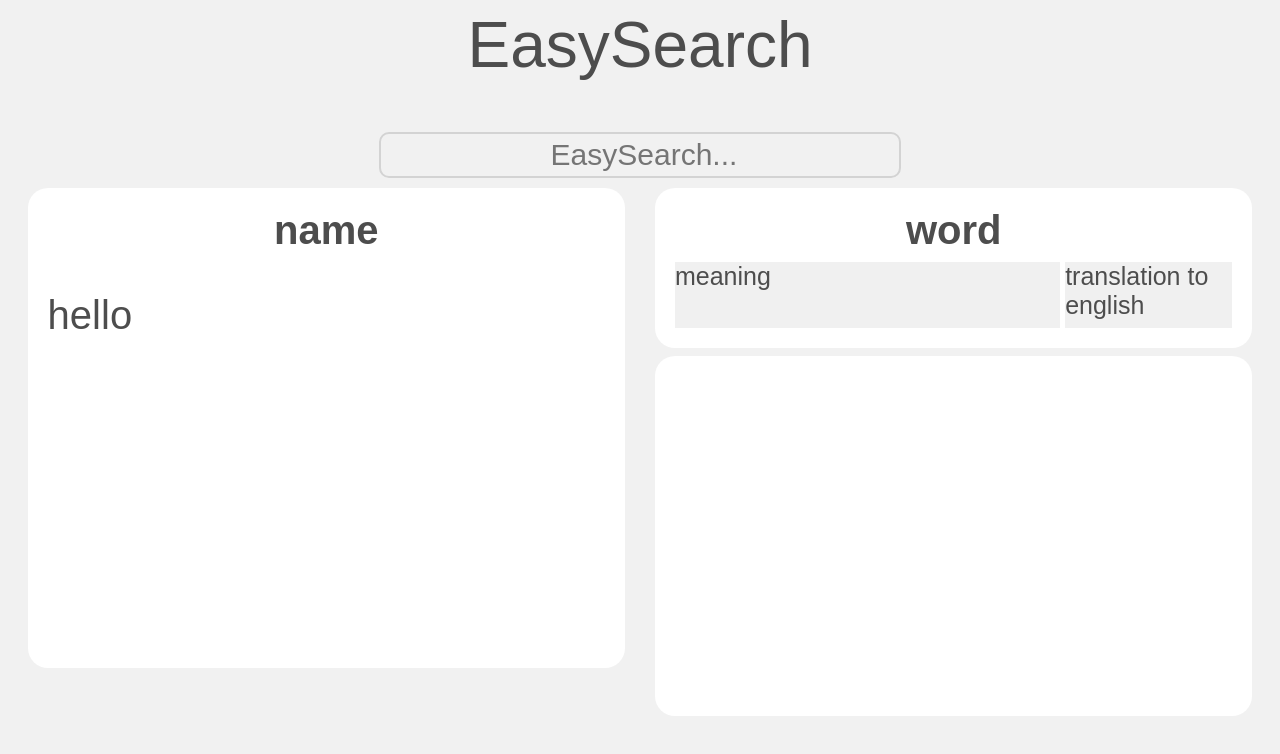
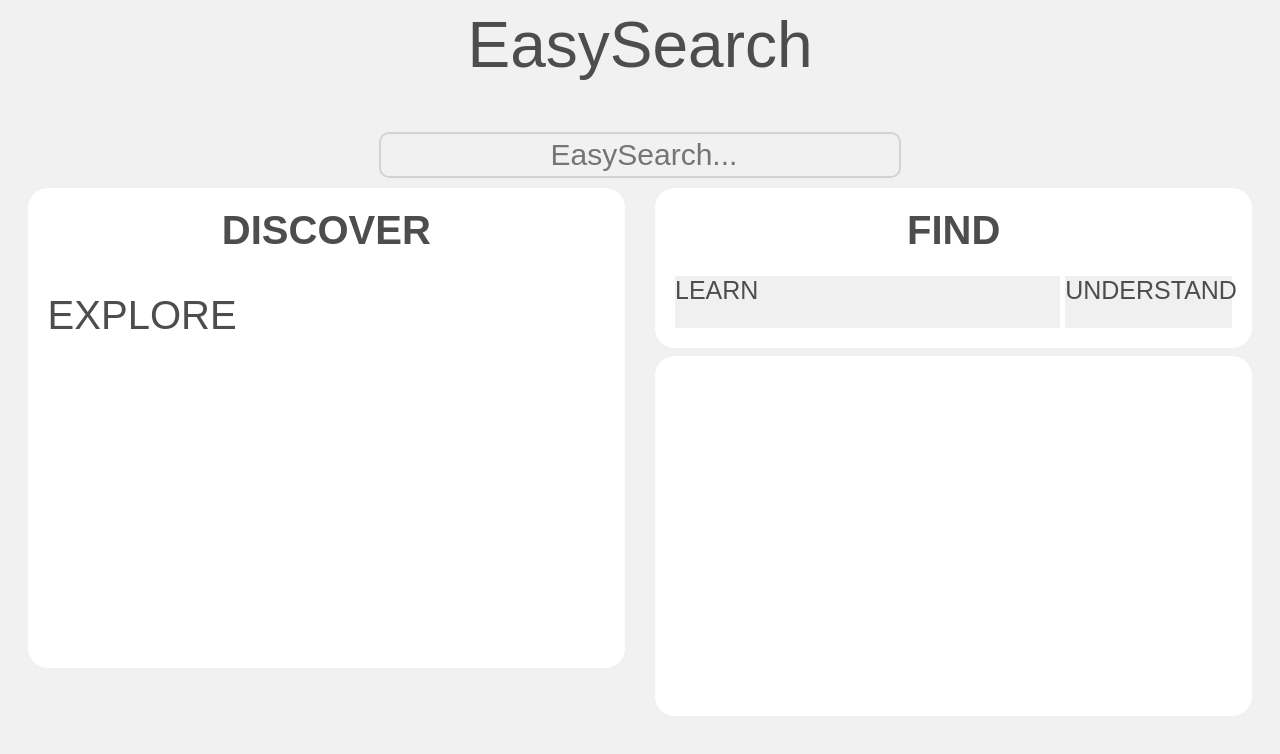
Before and after one commit to 19383562965/EasySearch1, a plain HTML site: page index.html in a window 1280 px wide. Drawn offline with Linux system fonts and the light colour scheme.

Commit message:
Update index.html

```diff
--- a/index.html
+++ b/index.html
@@ -15,15 +15,15 @@
   <div class="containers-parent">
     <div class="container-for-sections">
       <div class="wiki-container">
-        <h1 class="wiki-title" id="wiki-title">name</h1>
-        <p class="wiki-text" id="wiki-text">hello</p>
+        <h1 class="wiki-title" id="wiki-title">DISCOVER</h1>
+        <p class="wiki-text" id="wiki-text">EXPLORE</p>
       </div>
     </div>
     <div class="container-for-sections">
       <div class="datamuse-container">
-        <h1 class="datamuse-title" id="datamuse-title">word</h1>
-        <p class="datamuse-text" id="datamuse-text">meaning</p>
-        <p class="datamuse-translation" id="datamuse-translation">translation to english</p>
+        <h1 class="datamuse-title" id="datamuse-title">FIND</h1>
+        <p class="datamuse-text" id="datamuse-text">LEARN</p>
+        <p class="datamuse-translation" id="datamuse-translation">UNDERSTAND</p>
       </div>
       <div class="unsplash-container">
         <img class="unsplash-title" id="unsplash-title">
```
